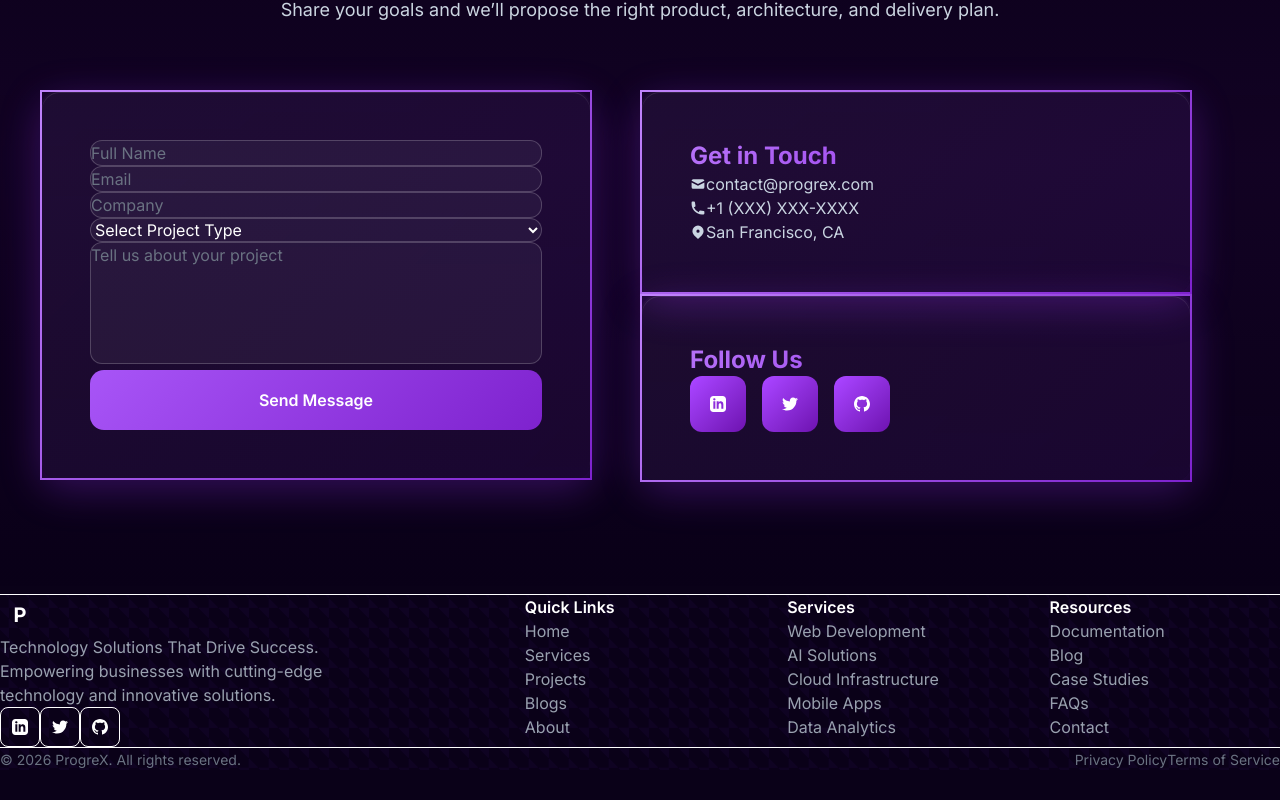
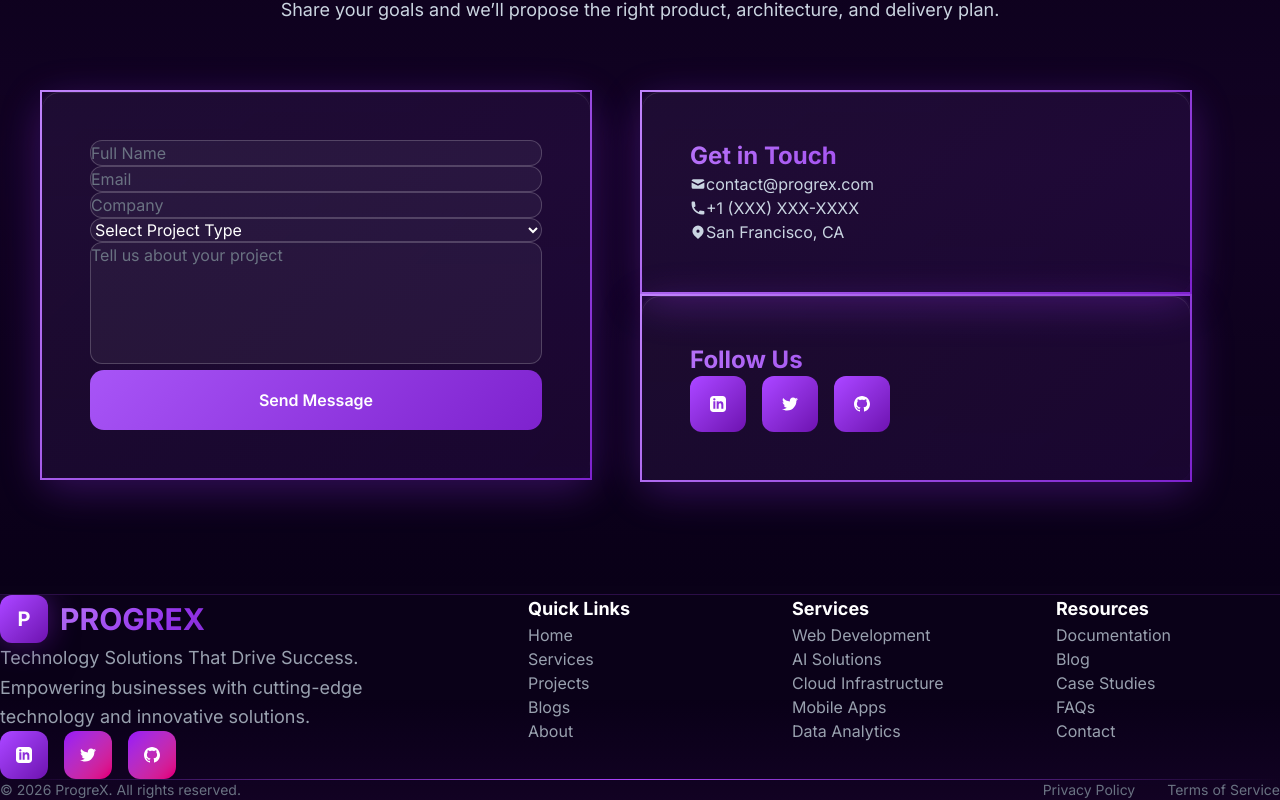
Before and after one commit to sh3ki/PROGREX, a Next.js app: page / in a window 1280 px wide. Shown: the part 4895-5695 px from the top of the page. Before the commit the page ends 5665 px from the top, so only its background shows below. Built offline with nearby package versions, Linux system fonts and the light colour scheme.

Commit message:
Update Footer.tsx

```diff
--- a/components/Footer.tsx
+++ b/components/Footer.tsx
@@ -40,105 +40,90 @@ export default function Footer() {
   };
 
   return (
-    <footer ref={ref} className="relative bg-dark border-t border-dark-tertiary overflow-hidden">
-      {/* Subtle Background Pattern */}
-      <div className="absolute inset-0 opacity-5">
-        <motion.div
-          animate={{
-            backgroundPosition: ['0% 0%', '100% 100%'],
-          }}
-          transition={{
-            duration: 30,
-            repeat: Infinity,
-            repeatType: 'reverse',
-          }}
-          className="absolute inset-0"
-          style={{
-            backgroundImage: `linear-gradient(45deg, #7C3AED 25%, transparent 25%, transparent 75%, #7C3AED 75%, #7C3AED),
-                             linear-gradient(45deg, #7C3AED 25%, transparent 25%, transparent 75%, #7C3AED 75%, #7C3AED)`,
-            backgroundSize: '20px 20px',
-            backgroundPosition: '0 0, 10px 10px',
-          }}
-        ></motion.div>
-      </div>
+    <footer ref={ref} className="relative border-t border-purple-500/20 overflow-hidden">
+      {/* Background Gradient */}
+      <div className="absolute inset-0 bg-gradient-to-t from-purple-900/10 via-transparent to-transparent" />
 
-      <div className="relative z-10 container mx-auto px-6 py-12">
-        <div className="grid grid-cols-1 md:grid-cols-2 lg:grid-cols-5 gap-8 mb-12">
-          {/* About Column */}
+      <div className="relative z-10 container mx-auto px-6 py-16">
+        <div className="grid grid-cols-1 md:grid-cols-2 lg:grid-cols-5 gap-10 mb-12">
           <motion.div
             initial={{ opacity: 0, y: 30 }}
             animate={isInView ? { opacity: 1, y: 0 } : {}}
-            transition={{ duration: 0.5 }}
+            transition={{ duration: 0.6 }}
             className="lg:col-span-2"
           >
-            <div className="flex items-center space-x-2 mb-4">
-              <div className="w-10 h-10 rounded-lg bg-gradient-purple flex items-center justify-center">
-                <span className="text-white font-bold text-xl">P</span>
+            <div className="flex items-center gap-3 mb-6 group cursor-pointer">
+              <div className="relative">
+                <div className="absolute inset-0 bg-gradient-to-br from-purple-500 to-purple-800 rounded-xl blur-lg opacity-50 group-hover:opacity-100 transition-opacity duration-300" />
+                <div className="relative w-12 h-12 rounded-xl bg-gradient-to-br from-purple-500 to-purple-800 flex items-center justify-center shadow-2xl">
+                  <span className="text-white font-bold text-xl">P</span>
+                </div>
               </div>
-              <span className="text-2xl font-heading font-bold bg-gradient-to-r from-primary-light to-accent bg-clip-text text-transparent">
+              <span className="text-3xl font-bold gradient-text">
                 PROGREX
               </span>
             </div>
-            <p className="text-gray-400 mb-6 max-w-sm">
+            <p className="text-gray-400 mb-8 max-w-md leading-relaxed text-lg">
               Technology Solutions That Drive Success. Empowering businesses with cutting-edge technology and innovative solutions.
             </p>
 
-            {/* Social Media Icons */}
-            <div className="flex space-x-4">
+            <div className="flex gap-4">
               <motion.a
-                whileHover={{ scale: 1.2, rotate: 5 }}
+                whileHover={{ scale: 1.15, rotate: 5 }}
+                whileTap={{ scale: 0.95 }}
                 href="#"
-                className="w-10 h-10 bg-dark-secondary border border-dark-tertiary rounded-lg flex items-center justify-center hover:bg-primary hover:border-primary transition-all duration-300"
+                className="w-12 h-12 bg-gradient-to-br from-purple-500 to-purple-800 rounded-xl flex items-center justify-center hover:shadow-2xl hover:shadow-purple-500/50 transition-all duration-300"
               >
                 <svg className="w-5 h-5 text-white" fill="currentColor" viewBox="0 0 24 24">
                   <path d="M19 0h-14c-2.761 0-5 2.239-5 5v14c0 2.761 2.239 5 5 5h14c2.762 0 5-2.239 5-5v-14c0-2.761-2.238-5-5-5zm-11 19h-3v-11h3v11zm-1.5-12.268c-.966 0-1.75-.79-1.75-1.764s.784-1.764 1.75-1.764 1.75.79 1.75 1.764-.783 1.764-1.75 1.764zm13.5 12.268h-3v-5.604c0-3.368-4-3.113-4 0v5.604h-3v-11h3v1.765c1.396-2.586 7-2.777 7 2.476v6.759z" />
                 </svg>
               </motion.a>
               <motion.a
-                whileHover={{ scale: 1.2, rotate: -5 }}
+                whileHover={{ scale: 1.15, rotate: 5 }}
+                whileTap={{ scale: 0.95 }}
                 href="#"
-                className="w-10 h-10 bg-dark-secondary border border-dark-tertiary rounded-lg flex items-center justify-center hover:bg-primary hover:border-primary transition-all duration-300"
+                className="w-12 h-12 bg-gradient-to-br from-purple-600 to-pink-600 rounded-xl flex items-center justify-center hover:shadow-2xl hover:shadow-purple-500/50 transition-all duration-300"
               >
-                <svg className="w-5 h-5 text-white" fill="currentColor" viewBox="0 0 24 24">
+                <svg className="w-6 h-6 text-white" fill="currentColor" viewBox="0 0 24 24">
                   <path d="M24 4.557c-.883.392-1.832.656-2.828.775 1.017-.609 1.798-1.574 2.165-2.724-.951.564-2.005.974-3.127 1.195-.897-.957-2.178-1.555-3.594-1.555-3.179 0-5.515 2.966-4.797 6.045-4.091-.205-7.719-2.165-10.148-5.144-1.29 2.213-.669 5.108 1.523 6.574-.806-.026-1.566-.247-2.229-.616-.054 2.281 1.581 4.415 3.949 4.89-.693.188-1.452.232-2.224.084.626 1.956 2.444 3.379 4.6 3.419-2.07 1.623-4.678 2.348-7.29 2.04 2.179 1.397 4.768 2.212 7.548 2.212 9.142 0 14.307-7.721 13.995-14.646.962-.695 1.797-1.562 2.457-2.549z" />
                 </svg>
               </motion.a>
               <motion.a
-                whileHover={{ scale: 1.2, rotate: 5 }}
+                whileHover={{ scale: 1.15, rotate: 5 }}
+                whileTap={{ scale: 0.95 }}
                 href="#"
-                className="w-10 h-10 bg-dark-secondary border border-dark-tertiary rounded-lg flex items-center justify-center hover:bg-primary hover:border-primary transition-all duration-300"
+                className="w-12 h-12 bg-gradient-to-br from-purple-600 to-pink-600 rounded-xl flex items-center justify-center hover:shadow-2xl hover:shadow-purple-500/50 transition-all duration-300"
               >
-                <svg className="w-5 h-5 text-white" fill="currentColor" viewBox="0 0 24 24">
+                <svg className="w-6 h-6 text-white" fill="currentColor" viewBox="0 0 24 24">
                   <path d="M12 0c-6.626 0-12 5.373-12 12 0 5.302 3.438 9.8 8.207 11.387.599.111.793-.261.793-.577v-2.234c-3.338.726-4.033-1.416-4.033-1.416-.546-1.387-1.333-1.756-1.333-1.756-1.089-.745.083-.729.083-.729 1.205.084 1.839 1.237 1.839 1.237 1.07 1.834 2.807 1.304 3.492.997.107-.775.418-1.305.762-1.604-2.665-.305-5.467-1.334-5.467-5.931 0-1.311.469-2.381 1.236-3.221-.124-.303-.535-1.524.117-3.176 0 0 1.008-.322 3.301 1.23.957-.266 1.983-.399 3.003-.404 1.02.005 2.047.138 3.006.404 2.291-1.552 3.297-1.23 3.297-1.23.653 1.653.242 2.874.118 3.176.77.84 1.235 1.911 1.235 3.221 0 4.609-2.807 5.624-5.479 5.921.43.372.823 1.102.823 2.222v3.293c0 .319.192.694.801.576 4.765-1.589 8.199-6.086 8.199-11.386 0-6.627-5.373-12-12-12z" />
                 </svg>
               </motion.a>
             </div>
           </motion.div>
 
-          {/* Links Columns */}
           {Object.entries(footerLinks).map(([title, links], columnIndex) => (
             <motion.div
               key={title}
               initial={{ opacity: 0, y: 30 }}
               animate={isInView ? { opacity: 1, y: 0 } : {}}
-              transition={{ duration: 0.5, delay: columnIndex * 0.1 }}
+              transition={{ duration: 0.6, delay: columnIndex * 0.1 }}
             >
-              <h4 className="text-white font-semibold mb-4">{title}</h4>
-              <ul className="space-y-2">
+              <h4 className="text-white font-bold text-lg mb-5">{title}</h4>
+              <ul className="space-y-3">
                 {links.map((link) => (
                   <li key={typeof link === 'string' ? link : link.name}>
                     {typeof link === 'string' ? (
-                      <a href="#" className="text-gray-400 hover:text-primary-light transition-colors duration-300 block relative group">
+                      <a href="#" className="text-gray-400 hover:text-purple-400 hover:translate-x-2 transition-all duration-300 block relative group inline-block">
                         {link}
-                        <span className="absolute bottom-0 left-0 w-0 h-0.5 bg-gradient-purple group-hover:w-full transition-all duration-300"></span>
+                        <span className="absolute bottom-0 left-0 w-0 h-0.5 bg-gradient-to-r from-purple-400 to-purple-700 group-hover:w-full transition-all duration-300"></span>
                       </a>
                     ) : (
                       <button
                         onClick={() => scrollToSection(link.id)}
-                        className="text-gray-400 hover:text-primary-light transition-colors duration-300 block relative group text-left"
+                        className="text-gray-400 hover:text-purple-400 hover:translate-x-2 transition-all duration-300 block relative group text-left inline-block"
                       >
                         {link.name}
-                        <span className="absolute bottom-0 left-0 w-0 h-0.5 bg-gradient-purple group-hover:w-full transition-all duration-300"></span>
+                        <span className="absolute bottom-0 left-0 w-0 h-0.5 bg-gradient-to-r from-purple-400 to-purple-700 group-hover:w-full transition-all duration-300"></span>
                       </button>
                     )}
                   </li>
@@ -148,24 +133,25 @@ export default function Footer() {
           ))}
         </div>
 
-        {/* Bottom Bar */}
         <motion.div
           initial={{ opacity: 0 }}
           animate={isInView ? { opacity: 1 } : {}}
-          transition={{ duration: 0.5, delay: 0.4 }}
-          className="pt-8 border-t border-dark-tertiary"
+          transition={{ duration: 0.6, delay: 0.5 }}
+          className="pt-10 mt-10"
         >
-          <div className="h-0.5 w-full bg-gradient-purple mb-8 opacity-50"></div>
-          <div className="flex flex-col md:flex-row justify-between items-center space-y-4 md:space-y-0">
+          <div className="h-px w-full bg-gradient-to-r from-transparent via-purple-500 to-transparent mb-8"></div>
+          <div className="flex flex-col md:flex-row justify-between items-center gap-4">
             <p className="text-gray-500 text-sm">
               © 2026 ProgreX. All rights reserved.
             </p>
-            <div className="flex space-x-6 text-sm">
-              <a href="#" className="text-gray-500 hover:text-primary-light transition-colors duration-300">
+            <div className="flex gap-8 text-sm">
+              <a href="#" className="text-gray-500 hover:text-purple-400 transition-colors duration-300 relative group">
                 Privacy Policy
+                <span className="absolute bottom-0 left-0 w-0 h-0.5 bg-gradient-to-r from-purple-400 to-purple-700 group-hover:w-full transition-all duration-300"></span>
               </a>
-              <a href="#" className="text-gray-500 hover:text-primary-light transition-colors duration-300">
+              <a href="#" className="text-gray-500 hover:text-purple-400 transition-colors duration-300 relative group">
                 Terms of Service
+                <span className="absolute bottom-0 left-0 w-0 h-0.5 bg-gradient-to-r from-purple-400 to-purple-700 group-hover:w-full transition-all duration-300"></span>
               </a>
             </div>
           </div>
```
